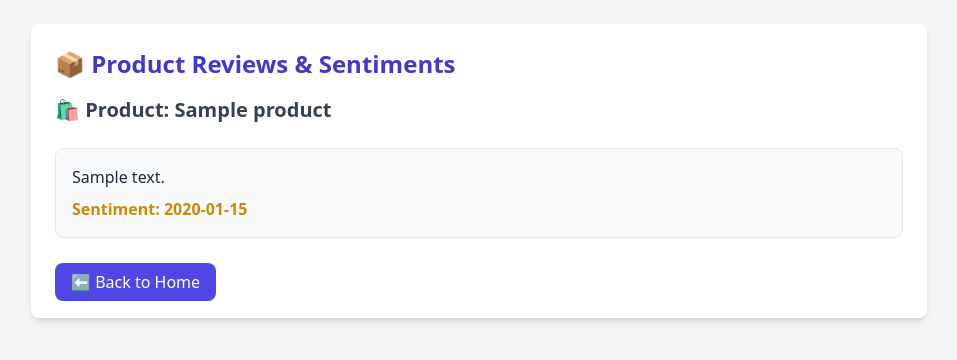
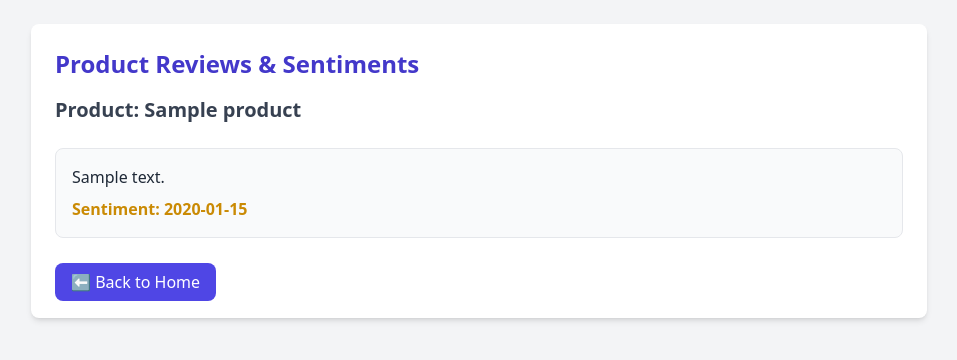
Before and after one commit to Aniruthan-0709/GCP-Sentiment-Analysis, a FastAPI app: template Model_Deployment_Pipeline/templates/sentiment_results.html in a window 1280 px wide. Shown: the top 360 px of the page, without its empty margins (161-1118 px from the left). Run offline with FastAPI, Linux system fonts and the light colour scheme; the template is opened without the code that fills it: most values are stand-ins (such as "Sample title", 1, 10 or a date in 2020); some libraries are stand-ins or nearby versions.

Commit message:
Update sentiment_results.html

```diff
--- a/Model_Deployment_Pipeline/templates/sentiment_results.html
+++ b/Model_Deployment_Pipeline/templates/sentiment_results.html
@@ -7,10 +7,10 @@
 </head>
 <body class="bg-gray-100 min-h-screen p-6">
     <div class="max-w-4xl mx-auto bg-white shadow-md rounded-lg p-6">
-        <h1 class="text-2xl font-bold text-indigo-700 mb-4">📦 Product Reviews & Sentiments</h1>
+        <h1 class="text-2xl font-bold text-indigo-700 mb-4"> Product Reviews & Sentiments</h1>
 
         {% if reviews %}
-            <h2 class="text-xl font-semibold text-gray-700 mb-6">🛍 Product: {{ reviews[0].product }}</h2>
+            <h2 class="text-xl font-semibold text-gray-700 mb-6"> Product: {{ reviews[0].product }}</h2>
 
             <div class="space-y-4">
                 {% for item in reviews %}
```
